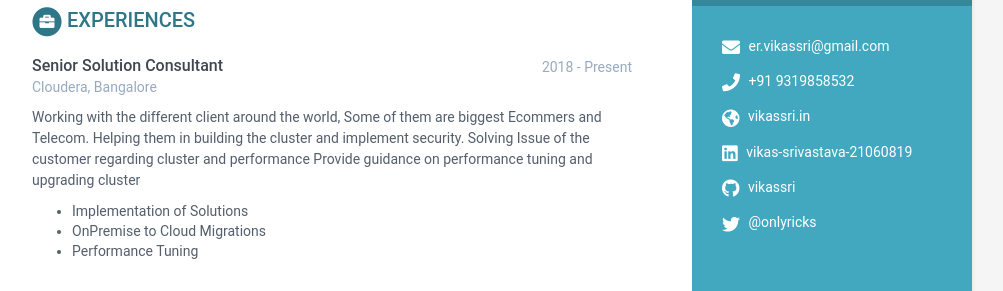
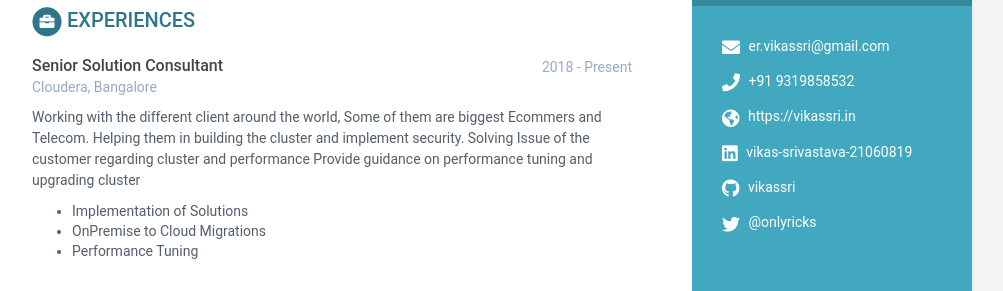
Before and after one commit to vikassri/resume, a Jekyll site: the page built from index.html, in a window 1280 px wide and 900 px high. Shown: the part 298-589 px from the top of the window, without its empty margins (168-1171 px from the left). Built offline with Jekyll 4.4.1, drawn with Linux system fonts in a browser that asks for light colours; part of the change alters nothing that is shown.

Commit message:
Update data.yml

```diff
--- a/_data/data.yml
+++ b/_data/data.yml
@@ -14,7 +14,7 @@ sidebar:
   # Sidebar links
   email: er.vikassri@gmail.com
   phone: +91 9319858532
-  website: vikassri.in #do not add http://
+  website: https://vikassri.in #do not add http://
   linkedin: vikas-srivastava-21060819
   github: vikassri
   telegram: # add your nickname without '@' sign
```
